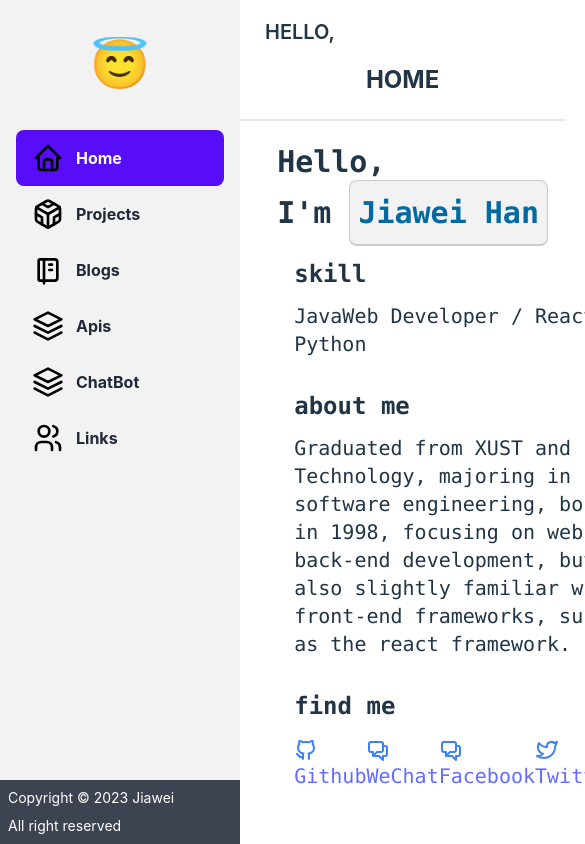
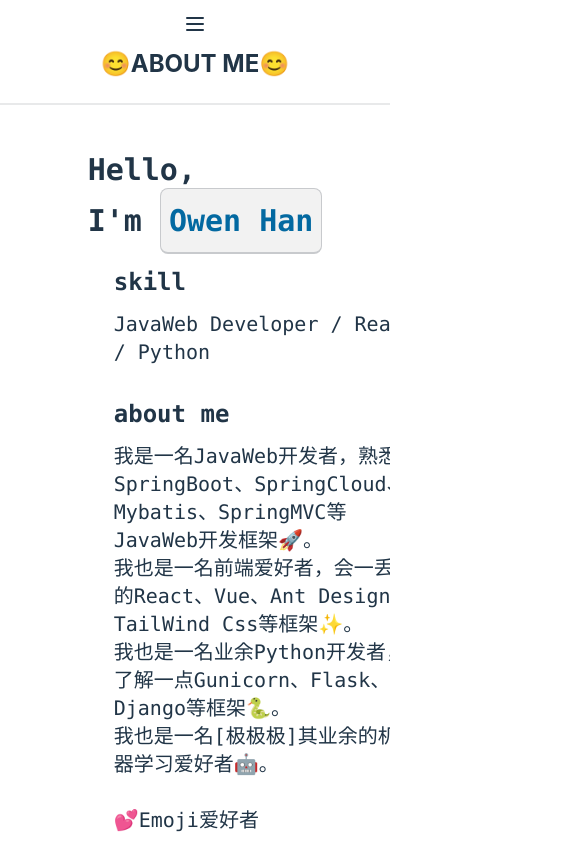
Before and after one commit to jiaw3i/boom-home, a React (Vite) app: page / in a window 390 px wide. Shown: the top 844 px of the page, 585 px wide, since content can reach past the window. Built offline with nearby package versions, Linux system fonts and the light colour scheme.

Commit message:
for mobile

```diff
--- a/src/App.tsx
+++ b/src/App.tsx
@@ -34,9 +34,21 @@ function App() {
     return (
 
         <div className="flex flex-row w-screen h-screen max-h-screen">
-            <Sidebar type={type} setTitle={setTitle} title={title}></Sidebar>
+            <div className="drawer drawer-mobile">
+                <input id="my-drawer-3" type="checkbox" className="drawer-toggle"/>
+                <div className="drawer-content flex flex-col">
+                    <div className="lg:w-full lg:navbar">
+                        <div className="flex-none lg:hidden">
+                            <label htmlFor="my-drawer-3" className="btn btn-square btn-ghost">
+                                <svg xmlns="http://www.w3.org/2000/svg" fill="none" viewBox="0 0 24 24"
+                                     className="inline-block w-6 h-6 stroke-current">
+                                    <path strokeLinecap="round" strokeLinejoin="round" strokeWidth="2"
+                                          d="M4 6h16M4 12h16M4 18h16"></path>
+                                </svg>
+                            </label>
+                        </div>
+                    </div>
                     <div className="flex flex-col flex-grow max-h-full">
-                <Header title={"HELLO,"}/>
                         <Routes>
                             <Route path={"/projects"} element={<Projects/>}/>
                             <Route path={"/"} element={<Home/>}/>
@@ -50,6 +62,21 @@ function App() {
                     </div>
                 </div>
 
+                <Sidebar type={type} setTitle={setTitle} title={title}></Sidebar>
+                {/*<div className="drawer-side">*/}
+                {/*    <label htmlFor="my-drawer-3" className="drawer-overlay"></label>*/}
+                {/*    <ul className="menu p-4 w-80 bg-base-100">*/}
+                {/*        <!-- Sidebar content here -->*/}
+                {/*        <li><a>Sidebar Item 1</a></li>*/}
+                {/*        <li><a>Sidebar Item 2</a></li>*/}
+
+                {/*    </ul>*/}
+
+                {/*</div>*/}
+            </div>
+
+        </div>
+
 
     )
 }
--- a/src/components/Home.tsx
+++ b/src/components/Home.tsx
@@ -1,26 +1,61 @@
+import {useState} from "react";
+
+type HOME = {
+    name: string,
+    englishName: string,
+    skill: string,
+    aboutMe: string,
+    findMe: {
+        github: string,
+        email: string,
+        wechat: string,
+        blog: string
+    }
+}
 export default function Home() {
+
+    const [home, setHome] = useState<HOME>({
+        name: "韩佳卫",
+        englishName: "Owen Han",
+        skill: "JavaWeb Developer / React / Python",
+        aboutMe:
+            "我是一名JavaWeb开发者，熟悉SpringBoot、SpringCloud、Mybatis、SpringMVC等JavaWeb开发框架🚀。\n" +
+            "我也是一名前端爱好者，会一丢丢的React、Vue、Ant Design、TailWind Css等框架✨。\n" +
+            "我也是一名业余Python开发者，了解一点Gunicorn、Flask、Django等框架🐍。\n" +
+            "我也是一名[极极极]其业余的机器学习爱好者🤖。\n" +
+            "\n💕Emoji爱好者",
+        findMe: {
+            github: "https://github.com/jiaw3i",
+            email: "jiawei.me@hotmail.com",
+            wechat: "flower_chai",
+            blog: "https://blog.hanjiawei.com/"
+        }
+    } as HOME);
 
     return (
         <div className={"home"}>
             <div>
-                <p className={"font-bold text-2xl"}>HOME</p>
+                <p className={"font-bold text-2xl"}>😊ABOUT ME😊</p>
             </div>
             <div className="divider"></div>
-            <div className={"content flex flex-col items-center"}>
+            <div className={"content mt-10 flex flex-col h-full items-center"}>
                 <div className={"flex flex-col text-left font-bold text-3xl font-mono pl-5"}>
                     <span>Hello,</span>
-                    {/*<span>I'm <span className={"font-black text-4xl font-mono text-sky-700"}>Jiawei</span></span>*/}
-                    <span>I'm <kbd className="kbd kbd-xl text-sky-700">Jiawei Han</kbd></span>
+                    <span>I'm <kbd className="kbd kbd-xl text-sky-700">{home.englishName}</kbd></span>
 
                 </div>
-                <div className={"grid  w-8/12 "}>
+                <div>
+
+                </div>
+
+                <div className={"grid  w-5/12 "}>
                     <div className={"mb-5"}>
 
                         <div className={"title flex mr-5"}>
                             <span className={"font-bold text-2xl font-mono mt-3"}>skill</span>
                         </div>
                         <div className={"desc flex text-left"}>
-                            <span className={"text-xl font-mono mt-3"}> JavaWeb Developer / React / Python</span>
+                            <span className={"text-xl font-mono mt-3"}>{home.skill}</span>
                         </div>
                     </div>
                     <div className={"mb-5"}>
@@ -28,16 +63,17 @@ export default function Home() {
                             <span className={"font-bold text-2xl font-mono mt-3"}>about me</span>
                         </div>
                         <div className={"desc flex text-left"}>
-                            <span className={"text-xl font-mono mt-3"}>Graduated from XUST and Technology, majoring in software engineering, born in 1998, focusing on web back-end development, but also slightly familiar with front-end frameworks, such as the react framework.</span>
+                            <span className={"text-xl font-mono mt-3 whitespace-pre-wrap"}>{home.aboutMe}</span>
                         </div>
                     </div>
+
                     <div className={"mb-5"}>
                         <div className={"title flex mr-5 text-right"}>
                             <span className={"font-bold text-2xl font-mono mt-3"}>find me</span>
                         </div>
                         <div className={"desc flex text-left justify-between"}>
                             <span className={"text-xl font-mono mt-3"}>
-                                <a href={"/"}>
+                                <a href={home.findMe.github} target="_blank">
                                     <svg className="inline h-6 w-6 text-blue-500" width="24" height="24"
                                          viewBox="0 0 24 24"
                                          strokeWidth="2" stroke="currentColor" fill="none" strokeLinecap="round"
@@ -47,13 +83,13 @@ export default function Home() {
                                 </a>
                             </span>
                             <span className={"text-xl font-mono mt-3"}>
-                                <a href={"/"}>
+                                <a href={home.findMe.blog} target="_blank">
                                     <svg className="inline h-6 w-6 text-blue-500" fill="none" viewBox="0 0 24 24"
                                          stroke="currentColor">
                                       <path strokeLinecap="round" strokeLinejoin="round" strokeWidth="2"
                                             d="M17 8h2a2 2 0 012 2v6a2 2 0 01-2 2h-2v4l-4-4H9a1.994 1.994 0 01-1.414-.586m0 0L11 14h4a2 2 0 002-2V6a2 2 0 00-2-2H5a2 2 0 00-2 2v6a2 2 0 002 2h2v4l.586-.586z"/>
                                     </svg>
-                                    WeChat
+                                    Blog
                                 </a>
                             </span>
                             <span className={"text-xl font-mono mt-3"}>
@@ -78,8 +114,6 @@ export default function Home() {
                         </div>
                     </div>
                 </div>
-
-
             </div>
         </div>
     )
--- a/src/components/Sidebar.tsx
+++ b/src/components/Sidebar.tsx
@@ -5,12 +5,13 @@ import {useState} from "react";
 function Sidebar(props: any) {
     const {title, setTitle} = props;
     const {type, setType} = props;
-    const [menus, setMenus] = useState(type==="common"?MenusData:ManageMenusData);
+    const [menus, setMenus] = useState(type === "common" ? MenusData : ManageMenusData);
     const navigate = useNavigate();
 
     return (
-        <div className="drawer flex flex-col flex-shrink-0 w-60 drawer-mobile bg-base-200 h-screen">
-            <div className="pt-10 pb-5 w-60">
+        <div className="drawer-side flex-shrink-0  h-screen">
+            <label htmlFor="my-drawer-3" className="drawer-overlay"></label>
+            <aside className="flex flex-col bg-base-200 pt-10 w-80">
                 <label className="swap swap-flip text-5xl h-auto">
 
                     <input type="checkbox"/>
@@ -18,18 +19,17 @@ function Sidebar(props: any) {
                     <div className="swap-on">😈</div>
                     <div className="swap-off">😇</div>
                 </label>
-            </div>
-            <div className="drawer-side w-60">
-                <ul className="menu p-4 w-60 text-base-content ">
+                {/*<div className="w-60">*/}
+                <ul className="menu p-4 w-80 text-base-content ">
                     {
-                        menus.map(menuItem => {
+                        menus.filter(menuItem => menuItem.isShow).map(menuItem => {
                             return <li className="" key={menuItem.title}>
                                 <a className={"font-bold text-l " + (title.toLowerCase() === menuItem.title.toLowerCase() ? "active" : "")}
                                    key={menuItem.title} onClick={() => {
-                                    if (type === "common"){
+                                    if (type === "common") {
                                         setTitle(menuItem.title);
                                         navigate(`/${menuItem.title.toLowerCase()}`)
-                                    }else {
+                                    } else {
                                         setTitle(menuItem.title);
                                         // 将manage profile改为manage/profile
                                         navigate(`/${menuItem.title.toLowerCase().replace(" ", "/")}`)
@@ -41,17 +41,29 @@ function Sidebar(props: any) {
                         })
                     }
                 </ul>
-            </div>
-            <div className="footer w-60 mt-auto">
+                <div className="footer w-80 mt-auto">
                     <footer className="footer items-center p-2 bg-neutral text-neutral-content">
                         <div className="items-center align-middle">
                             <p>Copyright © 2023 Jiawei</p>
                             <p>All right reserved</p>
                         </div>
-
                     </footer>
                 </div>
+                {/*</div>*/}
+            </aside>
+
+
         </div>
+
+    // <div className="drawer-side">
+    //     <label htmlFor="my-drawer-3" className="drawer-overlay"></label>
+    //     <ul className="menu p-4 w-80 bg-base-100">
+    //         <li><a>Sidebar Item 1</a></li>
+    //         <li><a>Sidebar Item 2</a></li>
+    //
+    //     </ul>
+    //
+    // </div>
     )
 }
 
```
Also changed, not shown: src/datas/menus.tsx (+20 -10 lines). Lines whose indentation alone changed are shown as unchanged.
